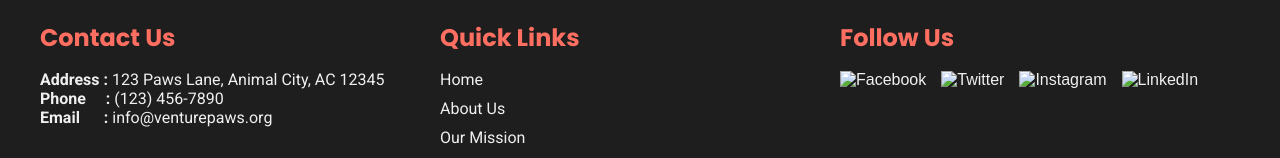
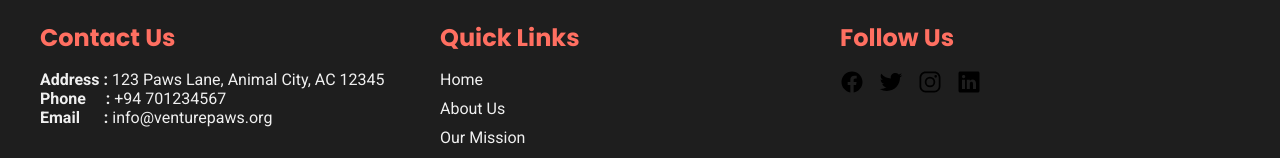
Before and after one commit to DinukaS2004/Venture-Paws, a plain HTML site: page index.html in a window 1280 px wide. Shown: the part 3132-3290 px from the top of the page. Drawn offline with nearby package versions, Linux system fonts and the light colour scheme; a script that the page names is missing; a web font is replaced by a local one.

Commit message:
added logos

```diff
--- a/index.html
+++ b/index.html
@@ -220,7 +220,7 @@
             <div class="footer-section contact-info">
                 <h2>Contact Us</h2>
                 <p><strong>Address :</strong> 123 Paws Lane, Animal City, AC 12345</p>
-                <p><strong>Phone  &nbsp;&nbsp;&nbsp;&nbsp;:</strong> (123) 456-7890</p>
+                <p><strong>Phone  &nbsp;&nbsp;&nbsp;&nbsp;:</strong> +94 701234567</p>
                 <p><strong>Email   &nbsp;&nbsp;&nbsp;&nbsp;&nbsp;:</strong> <a href="mailto:info@venturepaws.org">info@venturepaws.org</a></p>
             </div>
             <div class="footer-section quick-links">
@@ -236,10 +236,10 @@
             <div class="footer-section social-media">
                 <h2>Follow Us</h2>
                 <div class="social-icons">
-                    <a href="#" class="social-icon" aria-label="Facebook"><img src="icons/facebook.svg" alt="Facebook"></a>
-                    <a href="#" class="social-icon" aria-label="Twitter"><img src="icons/twitter.svg" alt="Twitter"></a>
-                    <a href="#" class="social-icon" aria-label="Instagram"><img src="icons/instagram.svg" alt="Instagram"></a>
-                    <a href="#" class="social-icon" aria-label="LinkedIn"><img src="icons/linkedin.svg" alt="LinkedIn"></a>
+                    <a href="#" class="social-icon" aria-label="Facebook"><img src="icons/logo-facebook.svg" alt="Facebook"></a>
+                    <a href="#" class="social-icon" aria-label="Twitter"><img src="icons/logo-twitter.svg" alt="Twitter"></a>
+                    <a href="#" class="social-icon" aria-label="Instagram"><img src="icons/logo-instagram.svg" alt="Instagram"></a>
+                    <a href="#" class="social-icon" aria-label="LinkedIn"><img src="icons/logo-linkedin.svg" alt="LinkedIn"></a>
                 </div>
             </div>
         </div>
```
Also changed, not shown: icons/logo-facebook.svg (added), icons/logo-instagram.svg (added), icons/logo-linkedin.svg (added), icons/logo-twitter.svg (added).
